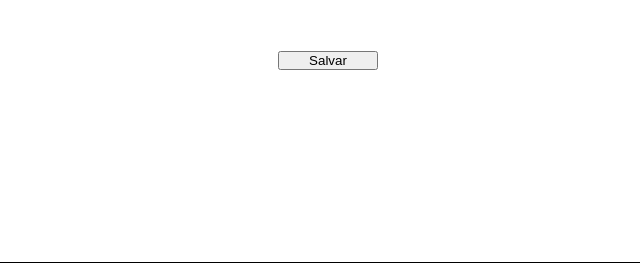
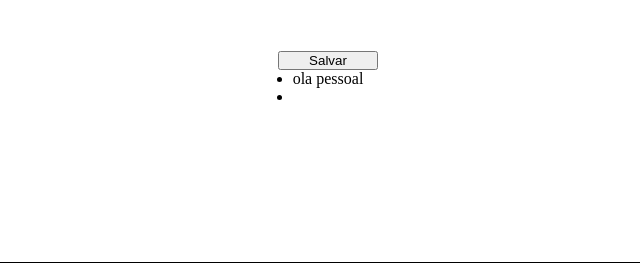
Before and after one commit to ErickDsBR/Estudos-exercicios, a plain HTML site: page projetos-estudos/To-do-List/Index.html in a window 1280 px wide. Both pictures are taken after a click on the button "Salvar". Shown: the part 457-722 px from the top of the page, 312-952 px from the left. Drawn offline with Linux system fonts and the light colour scheme.

Commit message:
to-do-list

```diff
--- a/projetos-estudos/To-do-List/Index.html
+++ b/projetos-estudos/To-do-List/Index.html
@@ -13,6 +13,9 @@
             <input type="text" id="tarefa">
         </label>
         <button onclick="salvartarefa()">Salvar</button>
+        <ul class="listaTarefa" id="lista">
+            <li>ola pessoal</li>
+        </ul>
     </div>
     <script src="/projetos-estudos/To-do-List/app.js"></script>
 </body>
--- a/projetos-estudos/To-do-List/app.js
+++ b/projetos-estudos/To-do-List/app.js
@@ -1,8 +1,10 @@
 function salvartarefa(){
-    const nomeTarefa = document.getElementById('tarefa').value
-    localStorage.setItem('Tarefas', nomeTarefa);
-}
-function trfcomplete(){
+    const inputTarefa = document.getElementById('tarefa').value
+    const listaTarefa = document.getElementById('lista')
+    const novaTarefa = document.createElement('li')
 
+    novaTarefa.textContent = inputTarefa
+
+    listaTarefa.appendChild(novaTarefa)
 
 }
--- a/projetos-estudos/To-do-List/style.css
+++ b/projetos-estudos/To-do-List/style.css
@@ -40,6 +40,13 @@
 
 
 }
+.fundo li{
+
+    text-decoration: none;
+
+
+
+}
 label input{
     border-radius: 40px;
     text-align: center;
```
